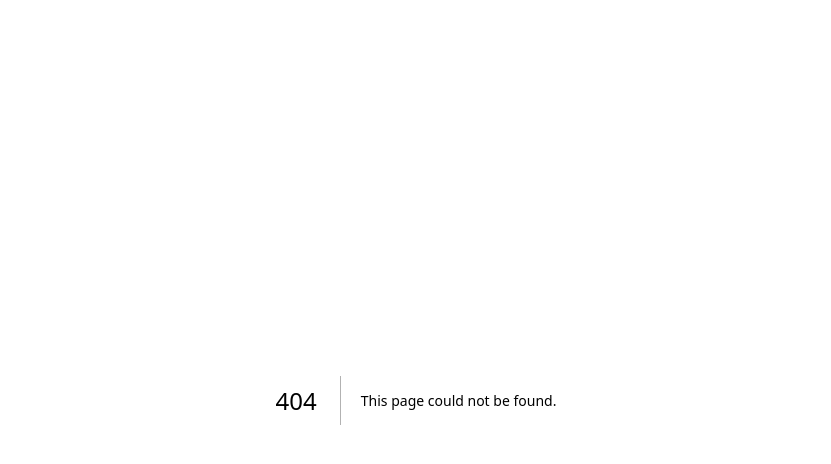
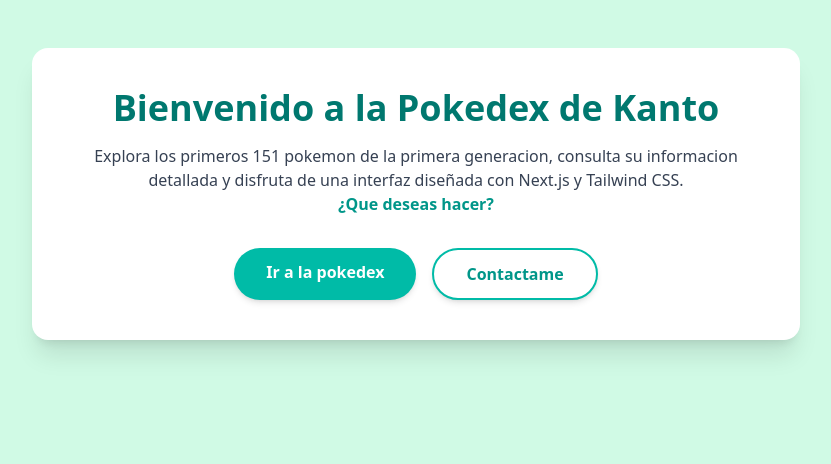
Before and after one commit to Yume-e/pokedex-first-gen, a Next.js app: page /home-page in a window 1280 px wide. Before the commit this address had no page. Shown: the top 464 px of the page, without its empty margins (224-1055 px from the left). Built offline with nearby package versions, Linux system fonts and the light colour scheme.

Commit message:
cambio de interface a la app

```diff
--- a/app/PokemonCard.tsx
+++ /dev/null
@@ -1,67 +0,0 @@
-"use client";
-
-import React from 'react'
-import {useState} from 'react'
-
-/**
- * en esta interface se le da un tipo a cada propiedad
- */
-interface PokemonData {
-  name: string;
-  id: number;
-  height: number;
-  weight: number;
-  base_experience: number;
-  sprites: {
-    front_default: string;
-    front_shiny: string;
-  };
-  types: string[],
-}
-
-interface PokemonCardProps {
-  pokemonData: PokemonData;
-}
-
-export default function PokemonCard({pokemonData}: PokemonCardProps){
-
-  const [isShiny,setIsShiny] = useState(false)
-  if(!pokemonData){
-    return <h1>Cargando pokemon...</h1>
-  }
-
-  return(
-  <div className='bg-emerald-50 rounded-lg -p4 border border-emerald-600'>
-
-    {/* DIV para el recuadro de cada pokemon */}
-    <div className='bg-white mx-4 my-6 py-1 px-6'>
-    <img src={isShiny ? pokemonData.sprites.front_shiny : pokemonData.sprites.front_default}
-    alt="pokemon image"
-    className='w-full h-48 object-cover' ></img>
-
-      <h2 className='text-black text-center font-semibold capitalize'>
-        {pokemonData.name}
-      </h2>
-
-      <p className='text-black text-center'> Tipo: {pokemonData.types.join(" / ")}</p>
-
-      <p className='text-black text-center'> N.º {pokemonData.id}</p>
-
-      <p className='text-black'> altura: {pokemonData.height} m</p>
-
-      <p className='text-black'> peso: {pokemonData.weight} kg</p>
-
-      <p className='text-black'> experiencia: {pokemonData.base_experience} XP</p>
-
-      <div className='flex justify-center mt-4'>
-        <button className='bg-emerald-600 rounded-lg py-2 px-4 text-white font-semibold shadow-md hover:bg-emerald-700'
-        onClick={() => setIsShiny(!isShiny)}>
-          Version Shiny
-        </button>
-      </div>
-
-    </div>
-
-  </div>
-  )
-}
--- /dev/null
+++ b/app/home-page/page.tsx
@@ -0,0 +1,43 @@
+export default function HomePage() {
+  return (
+    <div className="min-h-screen bg-emerald-100 flex flex-col items-center py-12 px-6">
+      <div className="max-w-3xl bg-white shadow-xl rounded-2xl p-10 w-full text-center">
+
+        {/* TÍTULO */}
+        <h1 className="text-4xl font-bold text-teal-700 mb-4">
+          Bienvenido a la Pokedex de Kanto
+        </h1>
+
+        {/* DESCRIPCIÓN */}
+        <p className="text-gray-700 mb-8">
+          Explora los primeros 151 pokemon de la primera generacion, consulta su
+          informacion detallada y disfruta de una interfaz diseñada con Next.js
+          y Tailwind CSS.
+          <br />
+          <span className="font-semibold text-teal-600">
+            ¿Que deseas hacer?
+          </span>
+        </p>
+
+        <div className="flex flex-col md:flex-row gap-4 justify-center mt-6">
+
+          <a
+            href="/pokemones"
+            className="inline-block bg-teal-500 hover:bg-teal-400 text-white font-semibold py-3 px-8 rounded-full transition duration-200 shadow-md"
+          >
+            Ir a la pokedex
+          </a>
+
+          <a
+            href="/pokemones/documentation"
+            className="inline-block bg-white border-2 border-teal-500 hover:bg-teal-50 text-teal-600 font-semibold py-3 px-8 rounded-full transition duration-200 shadow-md"
+          >
+            Contactame
+          </a>
+
+        </div>
+
+      </div>
+    </div>
+  );
+}
--- a/app/page.tsx
+++ b/app/page.tsx
@@ -1,5 +1,5 @@
 import { redirect } from "next/navigation";
 
 export default function Page() {
-    redirect("/pokemones");
+    redirect("/home-page");
 }
--- a/app/pokemones/page.tsx
+++ b/app/pokemones/page.tsx
@@ -1,7 +1,6 @@
 "use client";
 
 import { useState, useEffect } from "react";
-import { notFound } from "next/navigation";
 import { BsSearch } from "react-icons/bs";
 import { FaArrowUpRightFromSquare } from "react-icons/fa6";
 import Link from "next/link";
@@ -63,7 +62,9 @@
       })
 
     }
+
     setPokemonData(list);//lo guarda en el metodo "setPokemonData"
+
   }
 
   /**
@@ -88,7 +89,7 @@
   }, [query])
 
   return (
-    <div className='bg-emerald-100 shadow-xl py-4 mb-8 '>
+    <div className='min-h-screen bg-emerald-100 py-12'>
 
         <h1 className='text-teal-600 text-3xl font-bold text-center'>
           Pokedex de Kanto
@@ -102,7 +103,7 @@
           <BsSearch className='text-gray-500 text-lg absolute left-3' />
           <input
             type="text"
-            className='w-full pl-10 pr-4 py-3 text-gray-700 rounded-full focus:outline-none'
+            className='w-full pl-8 pr-4 py-3 text-gray-700 rounded-full focus:outline-none'
             onChange={(e) => setQuery(e.currentTarget.value)}
             placeholder='Buscar pokemon...'
           />
@@ -156,7 +157,7 @@
 
           <button
             className='bg-teal-400 text-white font-semibold py-2 px-4 rounded-lg hover:shadow-lg transition duration-200 hover:scale-104 active:scale-110'
-            onClick={() => setPage(page + 1)}
+            onClick={() => setPage(page < 7 ? page + 1 :7)}
           >
             Siguiente
           </button>
@@ -171,12 +172,6 @@
             Proyecto creado con Next.js + Tailwind CSS · Pokedex de Kanto
           </p>
 
-          <Link href="/pokemones/documentation"
-            className="inline-flex items-center gap-2 bg-teal-500 hover:bg-teal-400 text-white font-semibold py-2 px-6 rounded-full transition duration-200 shadow-md"
-          >
-            Contactame
-            <FaArrowUpRightFromSquare className="text-white text-lg " />
-          </Link>
         </div>
       </footer>
 
```
